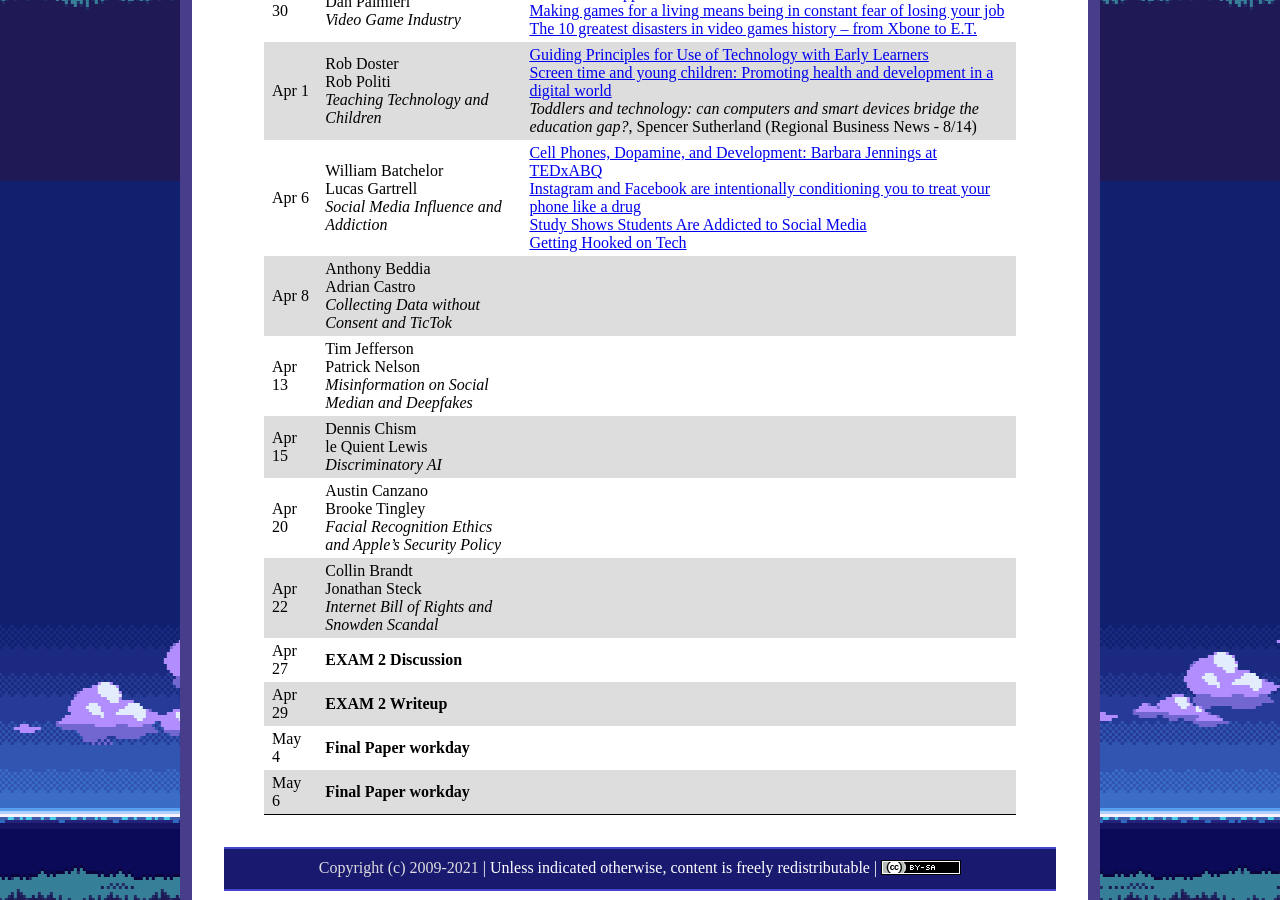
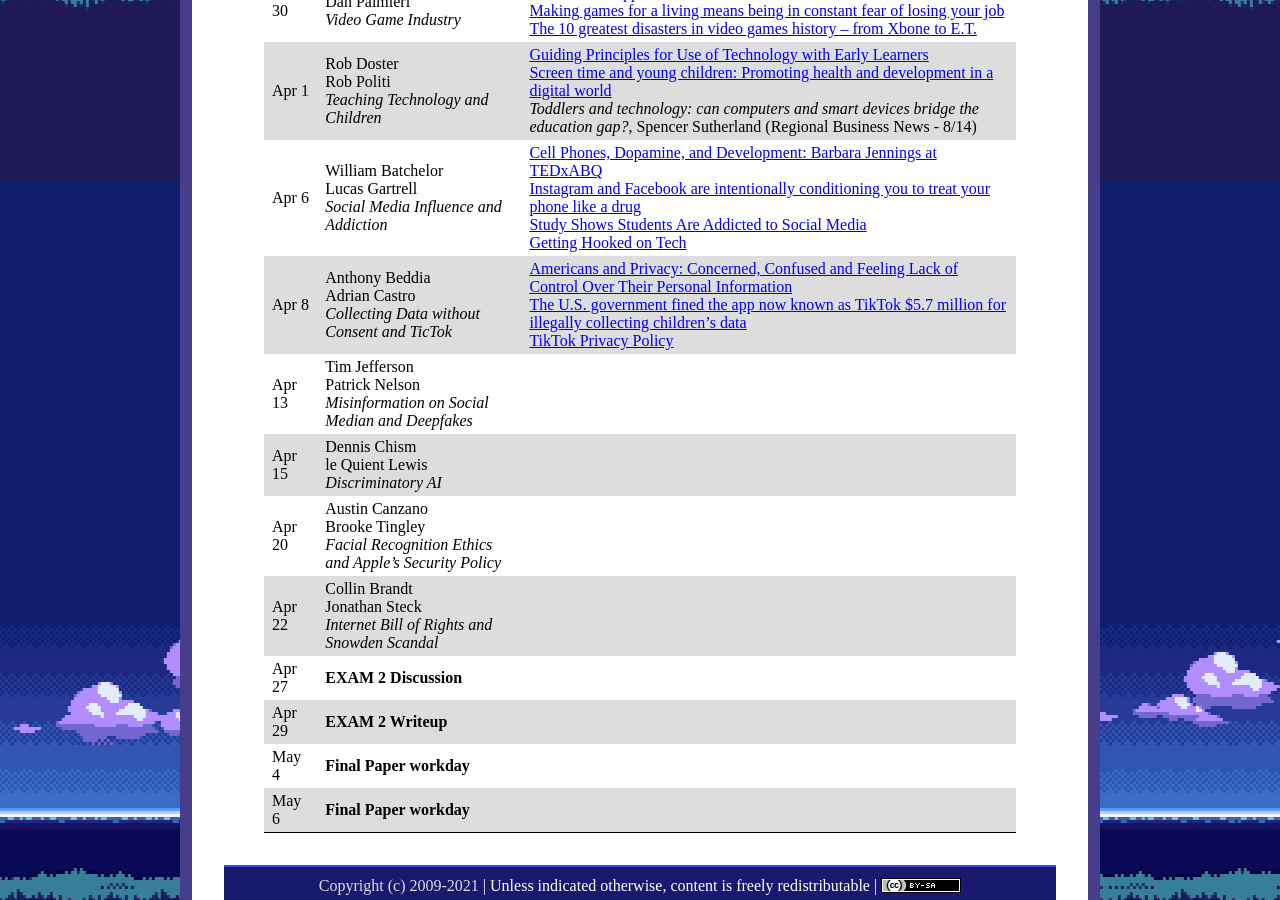
Before and after one commit to ycpcs/cs456-spring2021, a Jekyll site: the page built from schedule/index.md, in a window 1280 px wide and 900 px high, scrolled down 1619 px. Built offline with Jekyll 4.4.1, drawn with Linux system fonts in a browser that asks for light colours.

Commit message:
add Anthony and Adrian articles
add Anthony and Adrian articles

```diff
--- a/schedule/index.md
+++ b/schedule/index.md
@@ -33,7 +33,7 @@ All reading materials can be accessed via [Schmidt Library](http://library.ycp.e
 > Mar 30  | Tom McAdams <br> Dan Palmieri <br /> *Video Game Industry* | [Cyberpunk 2077 Was Supposed to Be the Biggest Video Game of the Year. What Happened?](https://www.nytimes.com/2020/12/19/style/cyberpunk-2077-video-game-disaster.html) <br /> [Making games for a living means being in constant fear of losing your job](https://www.polygon.com/2019/3/5/18233699/game-developer-layoffs-unions-katie-chironis) <br /> [The 10 greatest disasters in video games history – from Xbone to E.T.](https://metro.co.uk/2013/06/21/the-10-greatest-disasters-in-video-games-history-from-xbone-to-e-t-3850551/)|
 > Apr 1   | Rob Doster <br> Rob Politi <br /> *Teaching Technology and Children* | [Guiding Principles for Use of Technology with Early Learners](https://tech.ed.gov/earlylearning/principles/) <br /> [Screen time and young children: Promoting health and development in a digital world](https://www.ncbi.nlm.nih.gov/pmc/articles/PMC5823000/pdf/pxx123.pdf) <br /> *Toddlers and technology: can computers and smart devices bridge the education gap?*, Spencer Sutherland (Regional Business News - 8/14) |
 > Apr 6   | William Batchelor <br> Lucas Gartrell <br /> *Social Media Influence and Addiction* | [Cell Phones, Dopamine, and Development: Barbara Jennings at TEDxABQ](https://www.youtube.com/watch?v=kGZvNbfrNag&t=1s) <br /> [Instagram and Facebook are intentionally conditioning you to treat your phone like a drug](https://www.businessinsider.com/facebook-has-been-deliberately-designed-to-mimic-addictive-painkillers-2018-12) <br /> [Study Shows Students Are Addicted to Social Media](https://cacm.acm.org/news/87245-study-shows-students-are-addicted-to-social-media/fulltext) <br /> [Getting Hooked on Tech](https://cacm.acm.org/magazines/2018/6/228032-getting-hooked-on-tech/fulltext) |
-> Apr 8   | Anthony Beddia <br> Adrian Castro <br /> *Collecting Data without Consent and TicTok* | |
+> Apr 8   | Anthony Beddia <br> Adrian Castro <br /> *Collecting Data without Consent and TicTok* | [Americans and Privacy: Concerned, Confused and Feeling Lack of Control Over Their Personal Information](https://www.pewresearch.org/internet/2019/11/15/americans-and-privacy-concerned-confused-and-feeling-lack-of-control-over-their-personal-information/) <br /> [The U.S. government fined the app now known as TikTok $5.7 million for illegally collecting children’s data](https://www.washingtonpost.com/technology/2019/02/27/us-government-fined-app-now-known-tiktok-million-illegally-collecting-childrens-data/) <br /> [TikTok Privacy Policy](https://www.tiktok.com/legal/privacy-policy?lang=en)|
 > Apr 13  | Tim Jefferson <br> Patrick Nelson <br /> *Misinformation on Social Median and Deepfakes* | |
 > Apr 15  | Dennis Chism <br> le Quient Lewis <br /> *Discriminatory AI* | |
 > Apr 20  | Austin Canzano <br> Brooke Tingley <br /> *Facial Recognition Ethics and Apple's Security Policy* | |
```
